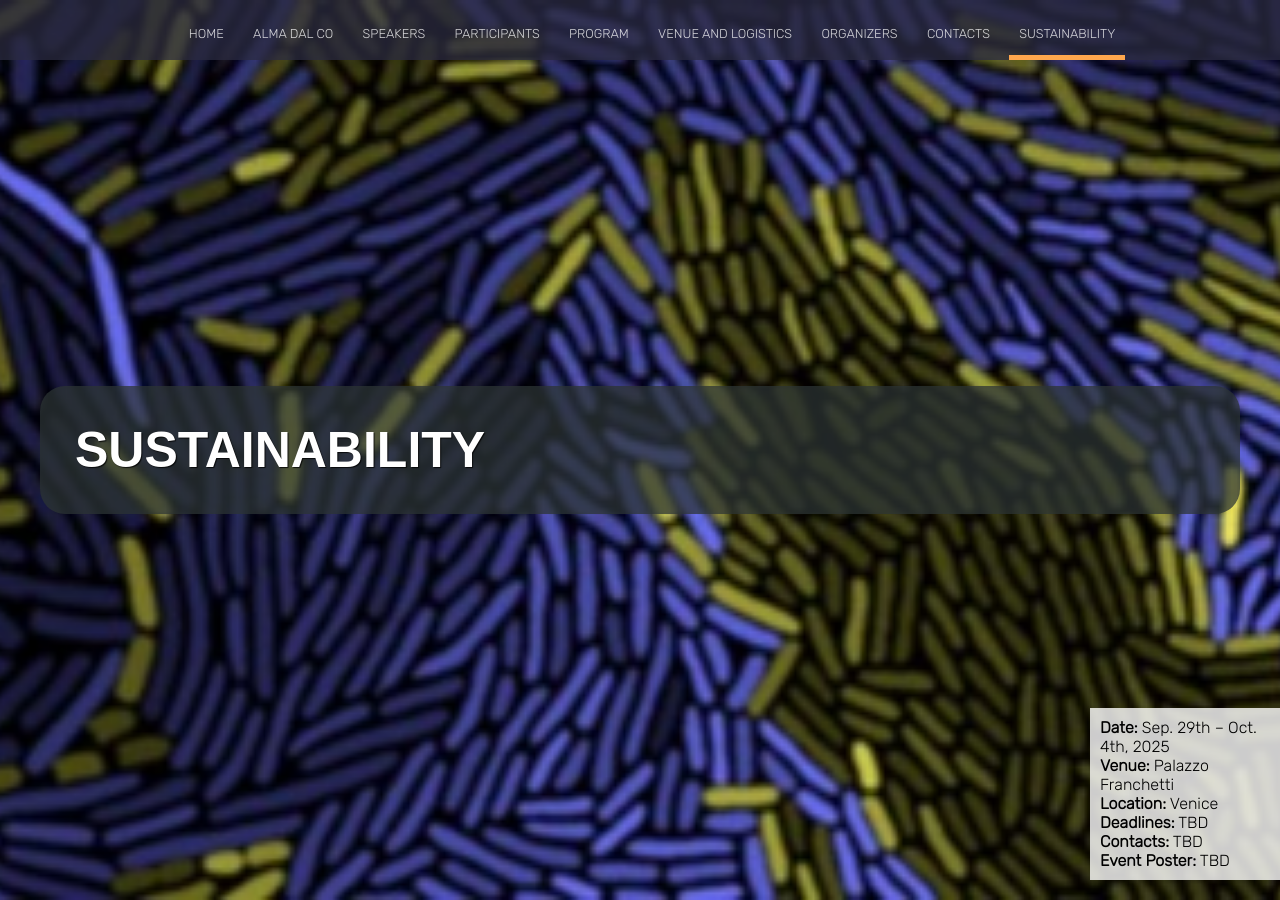
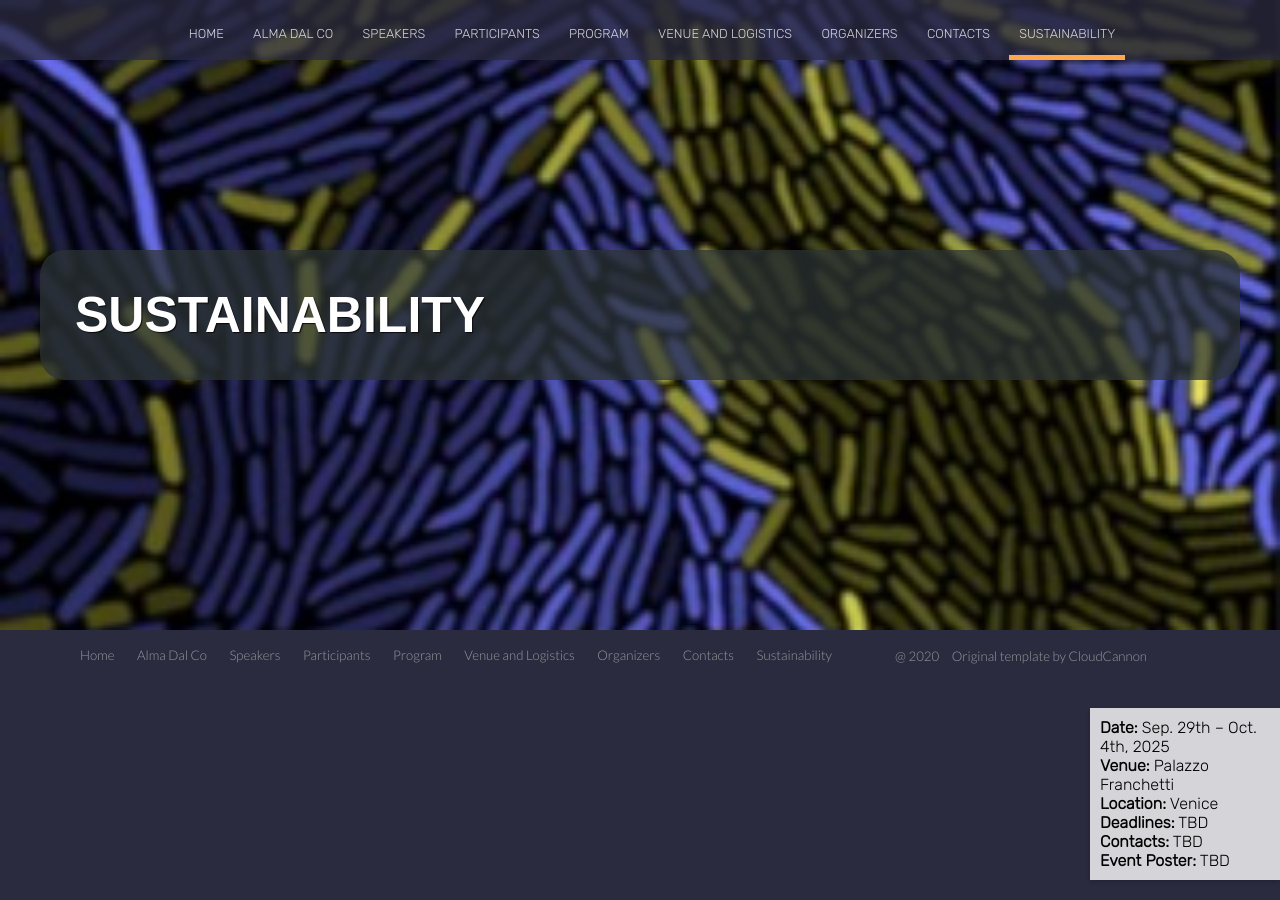
Before and after one commit to almadalcoschool/almadalcoschool.github.io, a Jekyll site: the page built from sustainability.html, in a window 1280 px wide and 900 px high. Built offline with Jekyll 4.4.1, drawn with Linux system fonts in a browser that asks for light colours; nearby versions of some CDN libraries.

Commit message:
try participants, venue, program, sustainability

```diff
--- a/participants.html
+++ b/participants.html
@@ -49,7 +49,6 @@
 		max-width: 90%; /* Limit width on mobile */
 		overflow-wrap: break-word; /* Allow breaking of long words */
 	}
-
 
 	@media (max-width: 768px) {
 		/* Updates for the hero section */
--- a/program.html
+++ b/program.html
@@ -9,7 +9,7 @@
     <!--<link rel="stylesheet" href="css/style.css">-->
 
 <style>
-    .fixed-box {
+	.fixed-box {
 			position: fixed; /* Keep the box fixed */
 			bottom: 20px; /* Distance from the bottom of the page */
 			right: 0; /* Position to the right */
--- a/sustainability.html
+++ b/sustainability.html
@@ -25,6 +25,30 @@
 		margin-right: 240px; /* Space to the right for the box */
 	}
 
+
+	/* Hero section styles */
+	.hero {
+		background-image: url('images/home/paper_natEcoEvol2020.jpg'); /* Set background image */
+		background-size: cover; /* Cover the entire area */
+		background-position: center; /* Center the image */
+		height: 70vh; /* Set the height of the hero section */
+		display: flex; /* Use flexbox for layout */
+		flex-direction: column; /* Stack elements vertically */
+		justify-content: center; /* Center content vertically */
+		align-items: center; /* Center content horizontally */
+		color: white; /* Set text color */
+	}
+
+	/* Title styles */
+	.hero-title {
+		font-size: clamp(1.5rem, 4vw + 1rem, 2.5rem); /* Responsive font size */
+		margin-bottom: 20px; /* Space below the title */
+		text-align: left; /* Align left on larger screens */
+		white-space: normal; /* Allow wrapping */
+		line-height: 1.2; /* Better line height for readability */
+		max-width: 90%; /* Limit width on mobile */
+		overflow-wrap: break-word; /* Allow breaking of long words */
+	}
 
 	@media (max-width: 768px) {
 		/* Updates for the hero section */
```
Also changed, not shown: venue.html (+25 -0 lines).
